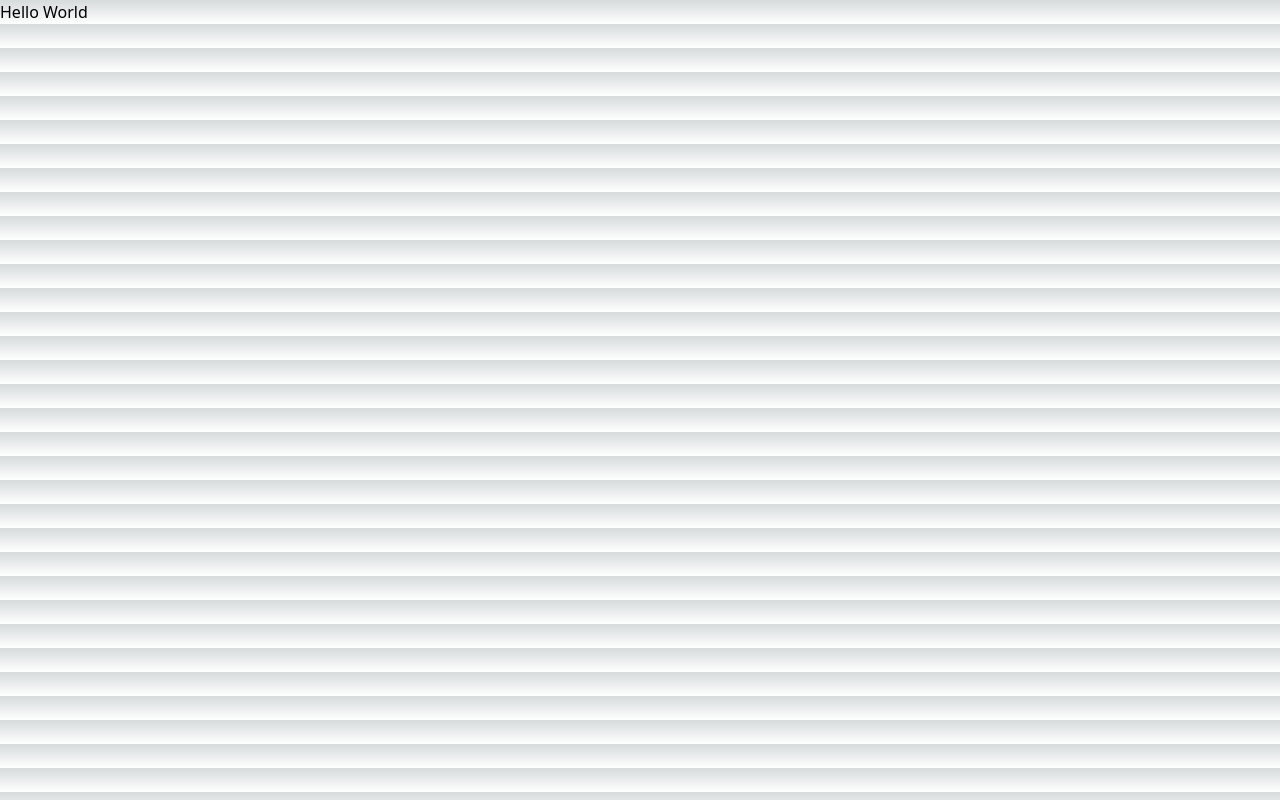
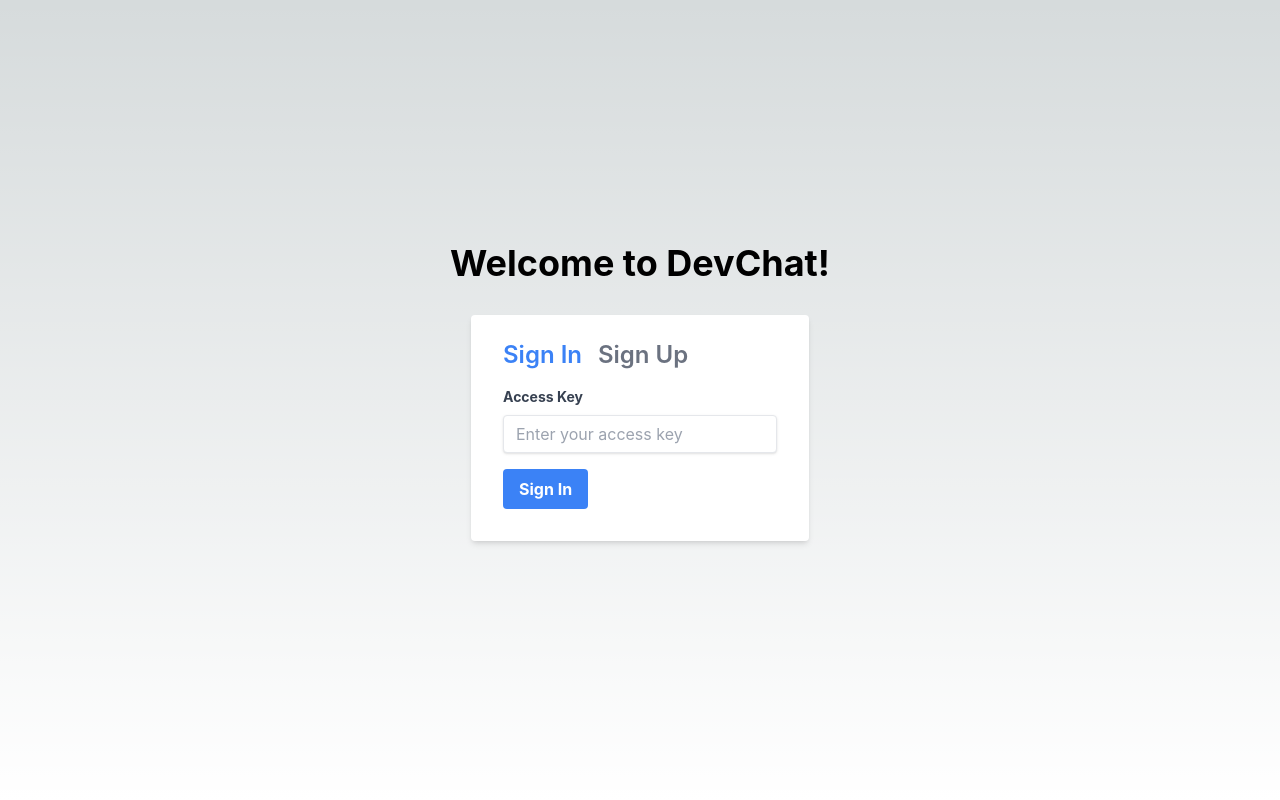
Before and after one commit to covespace/devchat-webapp, a Next.js app in the folder frontend/: page / in a window 1280 px wide. Built offline with nearby package versions, Linux system fonts and the light colour scheme.

Commit message:
Add sign-in and sign-up forms in separate tabs
- Update globals.css with necessary styles.
- Modify index.tsx to include sign-in and sign-up forms in tabs.
- Use useState to manage active tab state.

```diff
--- a/frontend/app/globals.css
+++ b/frontend/app/globals.css
@@ -25,3 +25,19 @@ body {
     )
     rgb(var(--background-start-rgb));
 }
+
+html,
+body {
+  padding: 0;
+  margin: 0;
+  font-family: -apple-system, BlinkMacSystemFont, Segoe UI, Roboto, Oxygen, Ubuntu, Cantarell, Fira Sans, Droid Sans, Helvetica Neue, sans-serif;
+}
+
+a {
+  color: inherit;
+  text-decoration: none;
+}
+
+* {
+  box-sizing: border-box;
+}
--- a/frontend/pages/index.tsx
+++ b/frontend/pages/index.tsx
@@ -1,18 +1,108 @@
-// frontend/pages/index.tsx
-import Head from 'next/head'
+import { useState } from 'react';
+import Head from 'next/head';
 
 const Home: React.FC = () => {
+  const [activeTab, setActiveTab] = useState('signin');
+
   return (
-    <div>
+    <div className="container mx-auto px-4">
       <Head>
-        <title>Hello World</title>
+        <title>Sign In & Sign Up</title>
+        <link rel="icon" href="/favicon.ico" />
       </Head>
 
-      <main>
-        <h1>Hello World</h1>
+      <main className="flex flex-col items-center justify-center min-h-screen py-2">
+        <h1 className="text-4xl font-bold mb-8">Welcome to DevChat!</h1>
+
+        <div className="bg-white shadow-md rounded px-8 pt-6 pb-8 mb-4 flex flex-col">
+          <div className="flex mb-4">
+            <button
+              className={`text-2xl font-semibold mr-4 ${
+                activeTab === 'signin' ? 'text-blue-500' : 'text-gray-500'
+              }`}
+              onClick={() => setActiveTab('signin')}
+            >
+              Sign In
+            </button>
+            <button
+              className={`text-2xl font-semibold ${
+                activeTab === 'signup' ? 'text-blue-500' : 'text-gray-500'
+              }`}
+              onClick={() => setActiveTab('signup')}
+            >
+              Sign Up
+            </button>
+          </div>
+
+          {activeTab === 'signin' && (
+            <form>
+              <div className="mb-4">
+                <label className="block text-gray-700 text-sm font-bold mb-2" htmlFor="access-key">
+                  Access Key
+                </label>
+                <input
+                  className="shadow appearance-none border rounded w-full py-2 px-3 text-gray-700 leading-tight focus:outline-none focus:shadow-outline"
+                  id="access-key"
+                  type="text"
+                  placeholder="Enter your access key"
+                />
+              </div>
+              <button
+                className="bg-blue-500 hover:bg-blue-700 text-white font-bold py-2 px-4 rounded focus:outline-none focus:shadow-outline"
+                type="submit"
+              >
+                Sign In
+              </button>
+            </form>
+          )}
+
+          {activeTab === 'signup' && (
+            <form>
+              <div className="mb-4">
+                <label className="block text-gray-700 text-sm font-bold mb-2" htmlFor="username">
+                  Username
+                </label>
+                <input
+                  className="shadow appearance-none border rounded w-full py-2 px-3 text-gray-700 leading-tight focus:outline-none focus:shadow-outline"
+                  id="username"
+                  type="text"
+                  placeholder="Enter your username"
+                />
+              </div>
+              <div className="mb-4">
+                <label className="block text-gray-700 text-sm font-bold mb-2" htmlFor="email">
+                  Email
+                </label>
+                <input
+                  className="shadow appearance-none border rounded w-full py-2 px-3 text-gray-700 leading-tight focus:outline-none focus:shadow-outline"
+                  id="email"
+                  type="email"
+                  placeholder="Enter your email"
+                />
+              </div>
+              <div className="mb-4">
+                <label className="block text-gray-700 text-sm font-bold mb-2" htmlFor="org-name">
+                  Organization Name (Optional)
+                </label>
+                <input
+                  className="shadow appearance-none border rounded w-full py-2 px-3 text-gray-700 leading-tight focus:outline-none focus:shadow-outline"
+                  id="org-name"
+                  type="text"
+                  placeholder="Enter your organization name"
+                />
+              </div>
+              <button
+                className="bg-blue-500 hover:bg-blue-700 text-white font-bold py-2 px-4 rounded focus:outline-none focus:shadow-outline"
+                type="submit"
+              >
+                Sign Up
+              </button>
+            </form>
+          )}
+        </div>
       </main>
     </div>
-  )
-}
+  );
+};
 
-export default Home
+export default Home;
```
